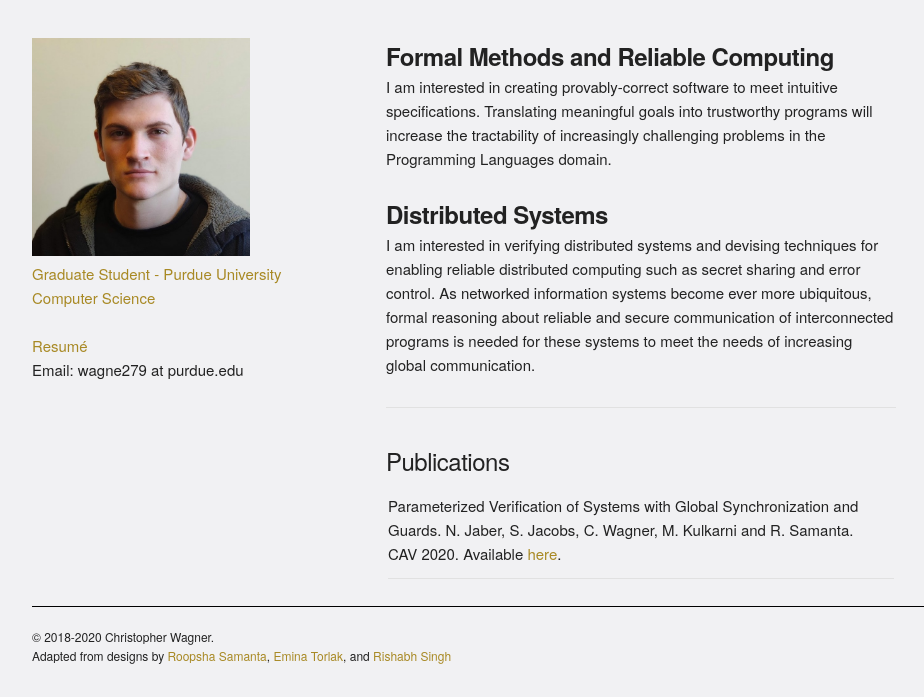
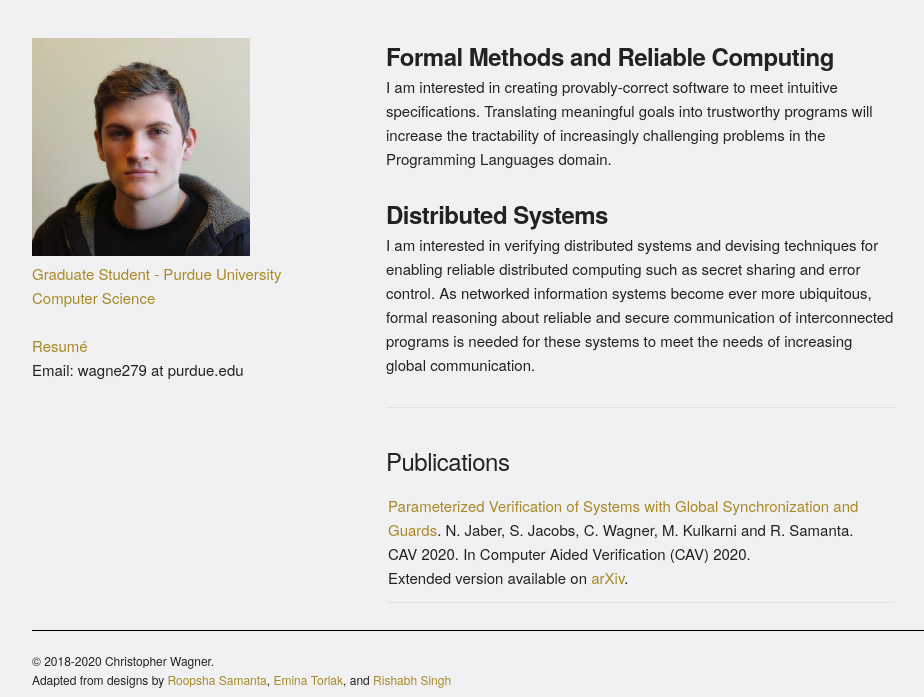
Before and after one commit to azcwagner/azcwagner.github.io, a plain HTML site: page index.html in a window 1280 px wide. Shown: the part 107-804 px from the top of the page, without its empty margins (158-1082 px from the left). Drawn offline with Linux system fonts and the light colour scheme.

Commit message:
Updated publication links.

```diff
--- a/index.html
+++ b/index.html
@@ -60,9 +60,11 @@
                         <h5>Publications</h5>
                         <table class="publications">
                             <tbody>
-                                <tr><td>Parameterized Verification of Systems with Global Synchronization and
-                                Guards. N. Jaber, S. Jacobs, C. Wagner, M. Kulkarni and R. Samanta.<br>
-                                CAV 2020. Available <a href="http://arxiv.org/abs/2004.04896">here</a>.</td>
+                                <tr><td>
+				<a href="https://link.springer.com/chapter/10.1007\%2F978-3-030-53288-8_15">Parameterized Verification of Systems with Global Synchronization and
+                                Guards</a>. N. Jaber, S. Jacobs, C. Wagner, M. Kulkarni and R. Samanta.<br>
+                                CAV 2020. In Computer Aided Verification (CAV) 2020.<br>
+				Extended version available on <a href="http://arxiv.org/abs/2004.04896">arXiv</a>.</td>
                                 </tr>
                             </tbody>
                         </table>
```
